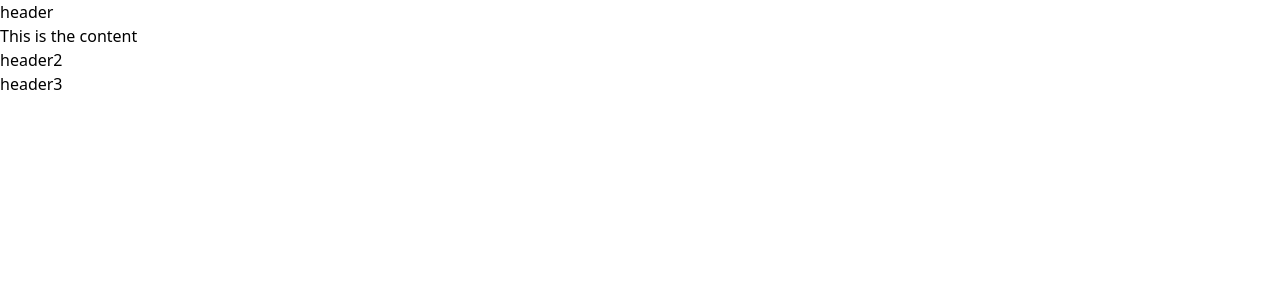
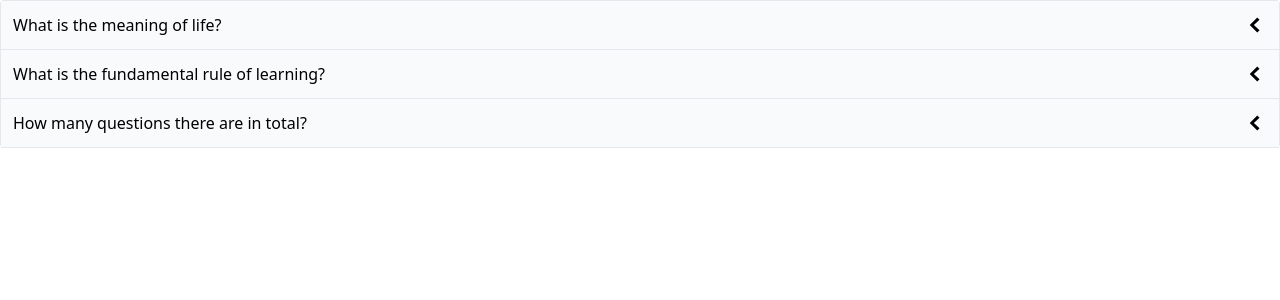
Before and after one commit to ToniRajamaki/Modern-react-udemy, a React (Create React App) app in the folder comps/: page / in a window 1280 px wide. Shown: the top 300 px of the page. Built offline with nearby package versions, Linux system fonts and the light colour scheme.

Commit message:
finished working on accordion project

```diff
--- a/comps/src/App.js
+++ b/comps/src/App.js
@@ -2,16 +2,20 @@
 
 function App() {
   const items = [
-    { id: 'asd1', label: 'header', content: 'This is the content' },
+    {
+      id: 'asd1',
+      label: 'What is the meaning of life?',
+      content: 'According to some people its #42',
+    },
     {
       id: 'asd3',
-      label: 'header2',
-      content: 'This is the content This is the content',
+      label: 'What is the fundamental rule of learning?',
+      content: 'You have to apply your knowledge.',
     },
     {
       id: 'asd2',
-      label: 'header3',
-      content: 'This is the content This is the content This is the content',
+      label: 'How many questions there are in total?',
+      content: 'There is three questions. Or is there?',
     },
   ]
 
--- a/comps/src/components/Accordion.js
+++ b/comps/src/components/Accordion.js
@@ -1,26 +1,45 @@
 import React from 'react'
 import { useState } from 'react'
+import { GoChevronDown, GoChevronLeft } from 'react-icons/go'
 
 function Accordion({ items }) {
-  const [expandedIndex, setExpandedIndex] = useState(0)
+  const [expandedIndex, setExpandedIndex] = useState(-1)
 
+  const handleClick = (nextIndex) => {
+    if (expandedIndex === nextIndex) {
+      setExpandedIndex(-1)
+    } else {
+      setExpandedIndex(nextIndex)
+    }
+  }
   const renderedItems = items.map((item, index) => {
     const isExpanded = index === expandedIndex
-    console.log('isExpanded', isExpanded)
-    // if (index === expandedIndex) {
-    //   console.log('Expanded')
-    // } else {
-    //   console.log('Collapsed')
-    // }
+
+    const icon = (
+      <span className='text-2xl'>
+        {isExpanded ? <GoChevronDown /> : <GoChevronLeft />}
+      </span>
+    )
 
     return (
       <div key={item.id}>
-        <div>{item.label}</div>
-        <div>{isExpanded && <div>{item.content}</div>}</div>
+        <div
+          className='flex justify-between p-3 bg-gray-50 border-b items-center cursor-pointer'
+          onClick={() => {
+            handleClick(index)
+          }}
+        >
+          {item.label}
+          {icon}
+        </div>
+        <div>
+          {isExpanded && <div className='border-b p-5'>{item.content}</div>}
+        </div>
       </div>
     )
   })
-  return <div>{renderedItems}</div>
+
+  return <div className='border-x border-t rounded'>{renderedItems}</div>
 }
 
 export default Accordion
```
